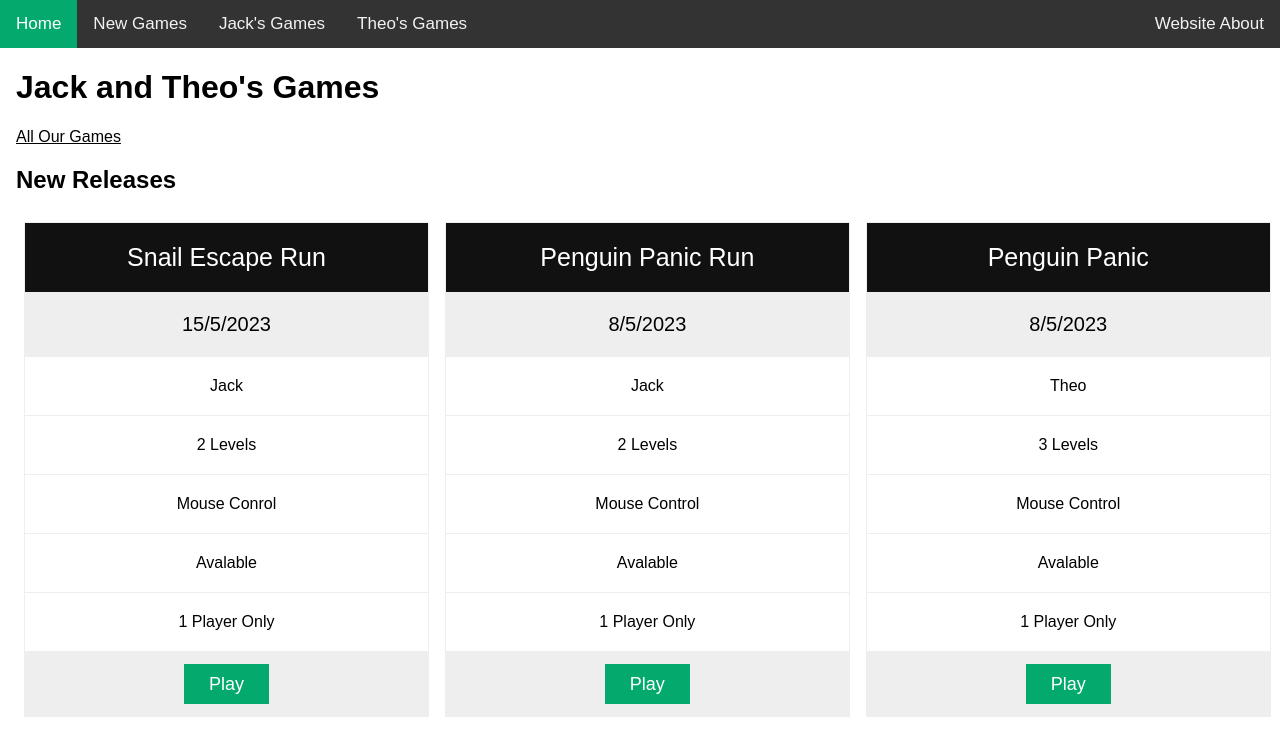
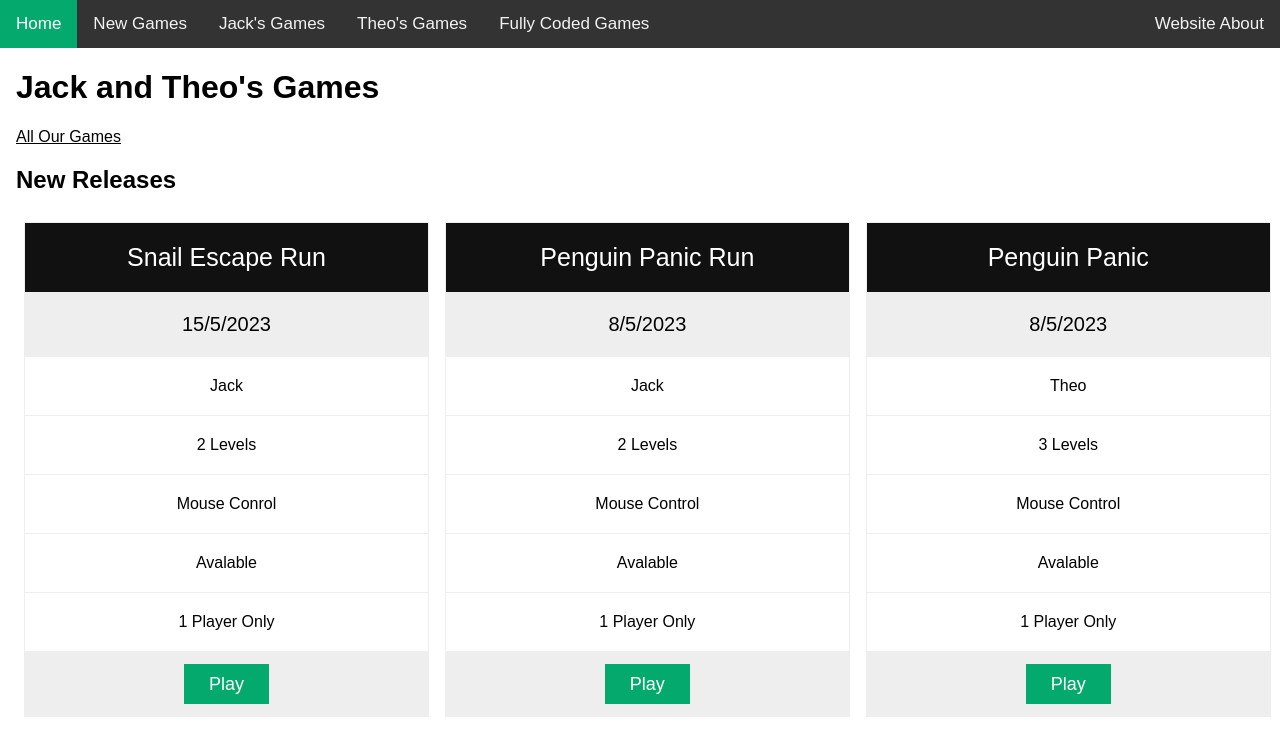
Before and after one commit to starkjackm/mygames, a plain HTML site: page docs/index.html in a window 1280 px wide. Drawn offline with Linux system fonts and the light colour scheme.

Commit message:
Update of 'index.html'

```diff
--- a/docs/index.html
+++ b/docs/index.html
@@ -107,6 +107,7 @@ body {
   <a href="new-games.html">New Games</a>
   <a href="jacks-games.html">Jack's Games</a>
   <a href="theos-games.html">Theo's Games</a>
+  <a herf="fullycodedgames.html">Fully Coded Games</a>
   <a style="float: right;" href="info.html">Website About</a>
 </div>
 
```
